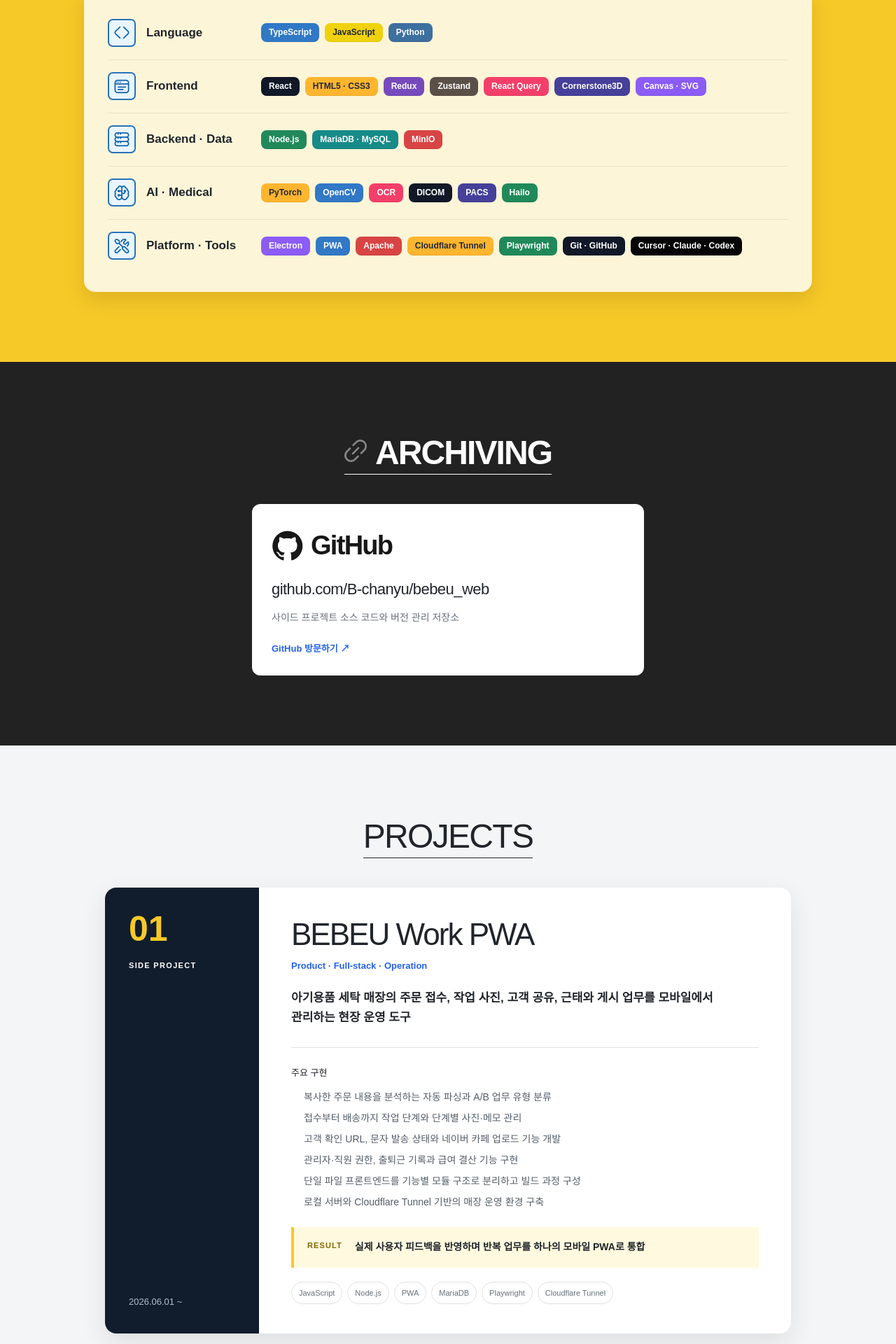
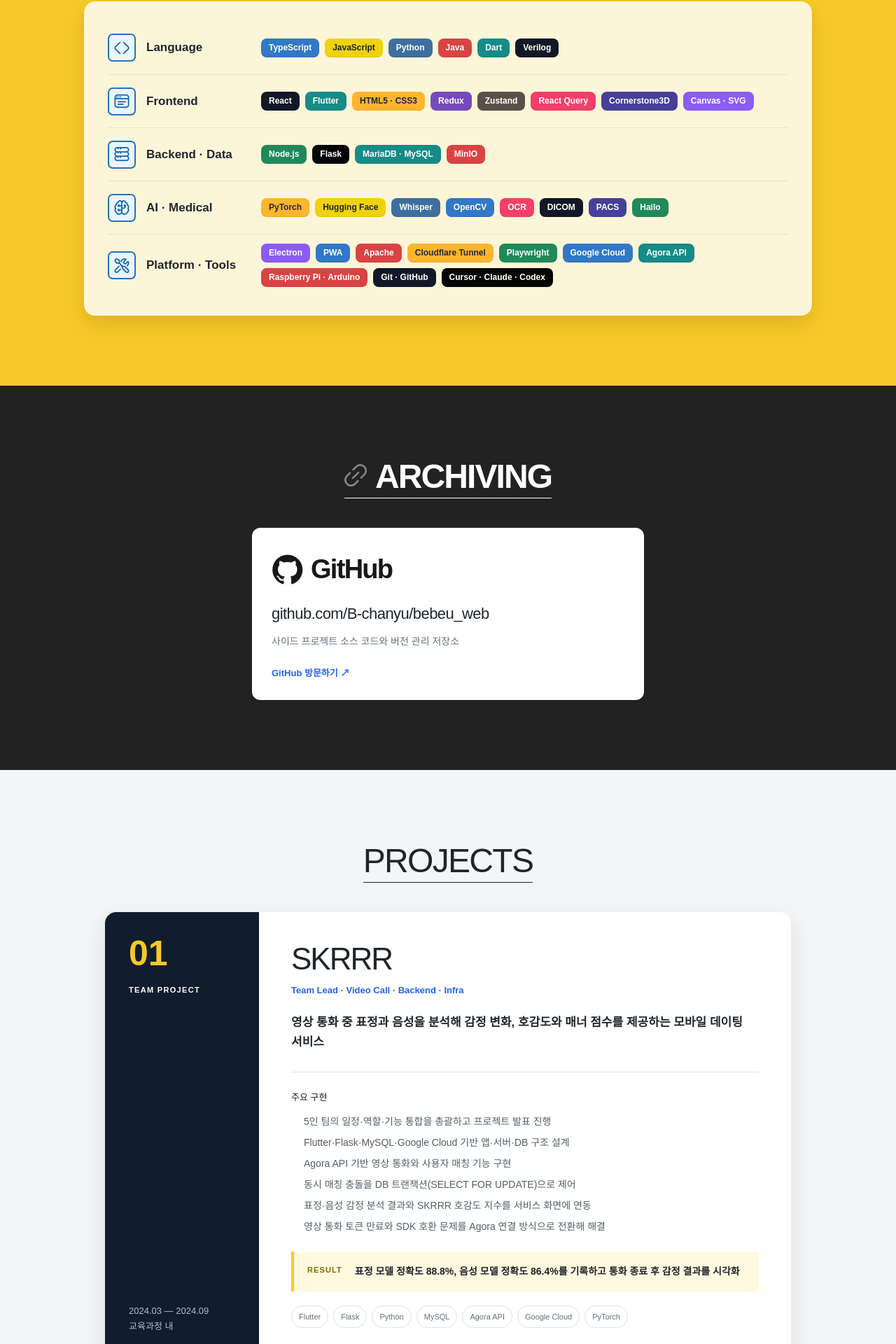
Before and after one commit to B-chanyu/portfolio, a Next.js app: page / in a window 1280 px wide. Shown: the part 1532-3452 px from the top of the page at 70% size. Built offline with nearby package versions, Linux system fonts and the light colour scheme; no server answers; a web font is replaced by a local one.

Commit message:
Update portfolio from resume and project history

```diff
--- a/app/globals.css
+++ b/app/globals.css
@@ -237,6 +237,16 @@
 .timeline h3 { margin: 9px 0 8px; font-size: 22px; }
 .timeline p { margin: 0; color: var(--muted); }
 
+.career-history { margin-top: 70px; padding-top: 42px; border-top: 1px solid var(--line); }
+.career-history-heading > span { color: var(--blue); font-size: 11px; font-weight: 900; letter-spacing: .14em; }
+.career-history-heading h3 { margin: 10px 0 28px; font-size: clamp(28px, 4vw, 38px); letter-spacing: -.035em; }
+.history-grid { display: grid; grid-template-columns: repeat(3, 1fr); gap: 18px; }
+.history-grid article { min-height: 220px; padding: 26px; display: flex; flex-direction: column; border: 1px solid var(--line); border-radius: 14px; background: #fff; box-shadow: 0 8px 24px rgba(24, 31, 40, .06); }
+.history-grid time { color: var(--blue); font-size: 11px; font-weight: 900; }
+.history-grid h3 { margin: 15px 0 8px; font-size: 20px; line-height: 1.35; }
+.history-grid p { margin: 0; color: var(--muted); font-size: 13px; }
+.history-grid strong { margin-top: auto; padding-top: 24px; color: #3a4652; font-size: 13px; line-height: 1.55; }
+
 .research-disclosure { margin-top: 78px; }
 .research-disclosure > summary { padding: 30px 34px; display: grid; grid-template-columns: 1fr auto; align-items: center; gap: 18px; border-radius: 16px; color: #fff; background: var(--navy); cursor: pointer; list-style: none; box-shadow: 0 12px 30px rgba(24, 31, 40, .12); }
 .research-disclosure > summary::-webkit-details-marker { display: none; }
@@ -297,6 +307,7 @@
   .project-card { grid-template-columns: 165px 1fr; }
   .project-aside, .project-body { padding: 30px; }
   .career-layout, .research { grid-template-columns: 1fr; }
+  .history-grid { grid-template-columns: 1fr; }
   .research-gallery { grid-template-columns: 1fr; }
   .research-result-visuals { grid-template-columns: 1fr 1fr; }
 }
--- a/app/layout.tsx
+++ b/app/layout.tsx
@@ -9,10 +9,10 @@
 export const metadata: Metadata = {
   metadataBase: new URL(siteUrl),
   title: "Chanyu's Portfolio | Full-stack Developer",
-  description: "소개, 기술, 아카이브, 프로젝트와 커리어를 담은 프론트엔드 중심 풀스택 개발자 포트폴리오",
+  description: "의료영상, AI, 웹·앱 및 현장 운영 시스템 개발 경험을 담은 풀스택 개발자 포트폴리오",
   openGraph: {
     title: "Chanyu's Portfolio",
-    description: "Medical Imaging · DICOM/PACS · Edge AI",
+    description: "Medical Imaging · Full-stack · AI · PWA",
     url: siteUrl,
     type: "website",
     images: [{ url: `${basePath}/og.png`, width: 1733, height: 909, alt: "개발자 포트폴리오" }],
@@ -20,7 +20,7 @@
   twitter: {
     card: "summary_large_image",
     title: "Chanyu's Portfolio",
-    description: "Medical Imaging · DICOM/PACS · Edge AI",
+    description: "Medical Imaging · Full-stack · AI · PWA",
     images: [`${basePath}/og.png`],
   },
 };
--- a/app/page.tsx
+++ b/app/page.tsx
@@ -8,6 +8,9 @@
       { name: "TypeScript", tone: "blue" },
       { name: "JavaScript", tone: "yellow" },
       { name: "Python", tone: "steel" },
+      { name: "Java", tone: "red" },
+      { name: "Dart", tone: "teal" },
+      { name: "Verilog", tone: "navy" },
     ],
   },
   {
@@ -15,6 +18,7 @@
     iconClass: "fi fi-rr-browser",
     items: [
       { name: "React", tone: "navy" },
+      { name: "Flutter", tone: "teal" },
       { name: "HTML5 · CSS3", tone: "orange" },
       { name: "Redux", tone: "purple" },
       { name: "Zustand", tone: "brown" },
@@ -28,6 +32,7 @@
     iconClass: "fi fi-rr-database",
     items: [
       { name: "Node.js", tone: "green" },
+      { name: "Flask", tone: "black" },
       { name: "MariaDB · MySQL", tone: "teal" },
       { name: "MinIO", tone: "red" },
     ],
@@ -37,6 +42,8 @@
     iconClass: "fi fi-rr-brain-circuit",
     items: [
       { name: "PyTorch", tone: "orange" },
+      { name: "Hugging Face", tone: "yellow" },
+      { name: "Whisper", tone: "steel" },
       { name: "OpenCV", tone: "blue" },
       { name: "OCR", tone: "pink" },
       { name: "DICOM", tone: "navy" },
@@ -53,6 +60,9 @@
       { name: "Apache", tone: "red" },
       { name: "Cloudflare Tunnel", tone: "orange" },
       { name: "Playwright", tone: "green" },
+      { name: "Google Cloud", tone: "blue" },
+      { name: "Agora API", tone: "teal" },
+      { name: "Raspberry Pi · Arduino", tone: "red" },
       { name: "Git · GitHub", tone: "navy" },
       { name: "Cursor · Claude · Codex", tone: "black" },
     ],
@@ -99,10 +109,29 @@
     stack: ["React", "TypeScript", "Cornerstone3D", "Zustand", "React Query", "MinIO", "MariaDB"],
   },
   {
-    no: "03",
+    no: "01",
+    type: "TEAM PROJECT",
+    title: "SKRRR",
+    period: "2024.03 — 2024.09 교육과정 내",
+    description:
+      "영상 통화 중 표정과 음성을 분석해 감정 변화, 호감도와 매너 점수를 제공하는 모바일 데이팅 서비스",
+    role: "Team Lead · Video Call · Backend · Infra",
+    points: [
+      "5인 팀의 일정·역할·기능 통합을 총괄하고 프로젝트 발표 진행",
+      "Flutter·Flask·MySQL·Google Cloud 기반 앱·서버·DB 구조 설계",
+      "Agora API 기반 영상 통화와 사용자 매칭 기능 구현",
+      "동시 매칭 충돌을 DB 트랜잭션(SELECT FOR UPDATE)으로 제어",
+      "표정·음성 감정 분석 결과와 SKRRR 호감도 지수를 서비스 화면에 연동",
+      "영상 통화 토큰 만료와 SDK 호환 문제를 Agora 연결 방식으로 전환해 해결",
+    ],
+    result: "표정 모델 정확도 88.8%, 음성 모델 정확도 86.4%를 기록하고 통화 종료 후 감정 결과를 시각화",
+    stack: ["Flutter", "Flask", "Python", "MySQL", "Agora API", "Google Cloud", "PyTorch"],
+  },
+  {
+    no: "02",
     type: "SIDE PROJECT",
     title: "BEBEU Work PWA",
-    period: "2026.06.01 ~",
+    period: "2026.06.01 — 진행 중",
     description:
       "아기용품 세탁 매장의 주문 접수, 작업 사진, 고객 공유, 근태와 게시 업무를 모바일에서 관리하는 현장 운영 도구",
     role: "Product · Full-stack · Operation",
@@ -114,7 +143,7 @@
       "단일 파일 프론트엔드를 기능별 모듈 구조로 분리하고 빌드 과정 구성",
       "로컬 서버와 Cloudflare Tunnel 기반의 매장 운영 환경 구축",
     ],
-    result: "실제 사용자 피드백을 반영하며 반복 업무를 하나의 모바일 PWA로 통합",
+    result: "사진 저장 효율을 80% 이상 높이고 반복 업무 처리 시간을 70% 이상 단축",
     stack: ["JavaScript", "Node.js", "PWA", "MariaDB", "Playwright", "Cloudflare Tunnel"],
   },
 ];
@@ -122,10 +151,10 @@
 const introItems = [
   { label: "이름", value: "방찬유", iconClass: "fi fi-rr-user" },
   { label: "생년월일", value: "99.09.07", iconClass: "fi fi-rr-calendar" },
-  { label: "위치", value: "광주광역시 북구", iconClass: "fi fi-rr-marker" },
+  { label: "위치", value: "광주광역시 광산구", iconClass: "fi fi-rr-marker" },
   { label: "연락처", value: "010-9148-6553", iconClass: "fi fi-rr-phone-call" },
   { label: "이메일", value: "cksdb0907@naver.com", iconClass: "fi fi-rr-envelope" },
-  { label: "학력", value: "전남대학교\n지능정보융합학과 석사과정 재학 중", iconClass: "fi fi-rr-graduation-cap" },
+  { label: "학력", value: "전남대학교 일반대학원 지능정보융합학과 석사과정\n조선대학교 전자공학과 졸업", iconClass: "fi fi-rr-graduation-cap" },
 ];
 
 export default function Home() {
@@ -209,10 +238,10 @@
         <div className="section-inner wide">
           <h2 className="section-title">PROJECTS</h2>
           <div className="project-stack single">
-            {projects.filter((project) => project.type === "SIDE PROJECT").map((project) => (
+            {projects.filter((project) => project.type !== "COMPANY PROJECT").map((project) => (
               <article className="project-card" key={project.title}>
                 <div className="project-aside">
-                  <span className="project-number">01</span>
+                  <span className="project-number">{project.no}</span>
                   <span className="project-type">{project.type}</span>
                   <p>{project.period}</p>
                 </div>
@@ -238,7 +267,7 @@
           <h2 className="section-title">CAREER</h2>
           <div className="career-layout">
             <div className="company-card">
-              <span>2024.10 — 2026.08</span>
+              <span>2024.10 — 재직 중</span>
               <h3>㈜인비즈</h3>
               <p>Full-stack Developer</p>
               <div className="company-tags"><span>Medical Imaging</span><span>Edge AI</span><span>Frontend</span></div>
@@ -247,12 +276,39 @@
               <article>
                 <time>2024.10 — 2025.08</time>
                 <h3>AI EchoCare 개발</h3>
-                <p>실시간 심초음파 영상 수집, AI·OCR 처리, 측정값 보정과 PACS 연동 개발</p>
+                <p>2인 개발 · 실시간 심초음파 영상 수집, AI·OCR 처리, 측정값 보정과 PACS 연동 개발</p>
               </article>
               <article>
                 <time>2025.11 — 2026.08</time>
                 <h3>Cloud PACS Annotation 개발</h3>
-                <p>DICOM Viewer, Measurement Tool, 익명화·저장 파이프라인 및 운영 환경 구축</p>
+                <p>2인 개발 · DICOM Viewer, Measurement Tool, 익명화·저장 파이프라인 및 운영 환경 구축</p>
+              </article>
+            </div>
+          </div>
+
+          <div className="career-history">
+            <div className="career-history-heading">
+              <span>EDUCATION &amp; TRAINING</span>
+              <h3>학력 및 개발 교육</h3>
+            </div>
+            <div className="history-grid">
+              <article>
+                <time>2025.03 — 재학 중</time>
+                <h3>전남대학교 일반대학원</h3>
+                <p>지능정보융합학과 석사과정 · 학점 4.43/4.5</p>
+                <strong>CT 팬텀 영상의 공간분해능 정량평가 연구 진행</strong>
+              </article>
+              <article>
+                <time>2018.03 — 2024.02</time>
+                <h3>조선대학교</h3>
+                <p>전자공학과 졸업 · 학점 3.6/4.5</p>
+                <strong>임베디드 시스템·캡스톤 프로젝트 팀장</strong>
+              </article>
+              <article>
+                <time>2024.03 — 2024.09</time>
+                <h3>빅데이터 융합 서비스 개발자과정</h3>
+                <p>스마트인재개발원 · 960시간</p>
+                <strong>3회 프로젝트 참여, 핵심·실전 프로젝트 팀장 및 우수상·서울 컨퍼런스 전시</strong>
               </article>
             </div>
           </div>
```
